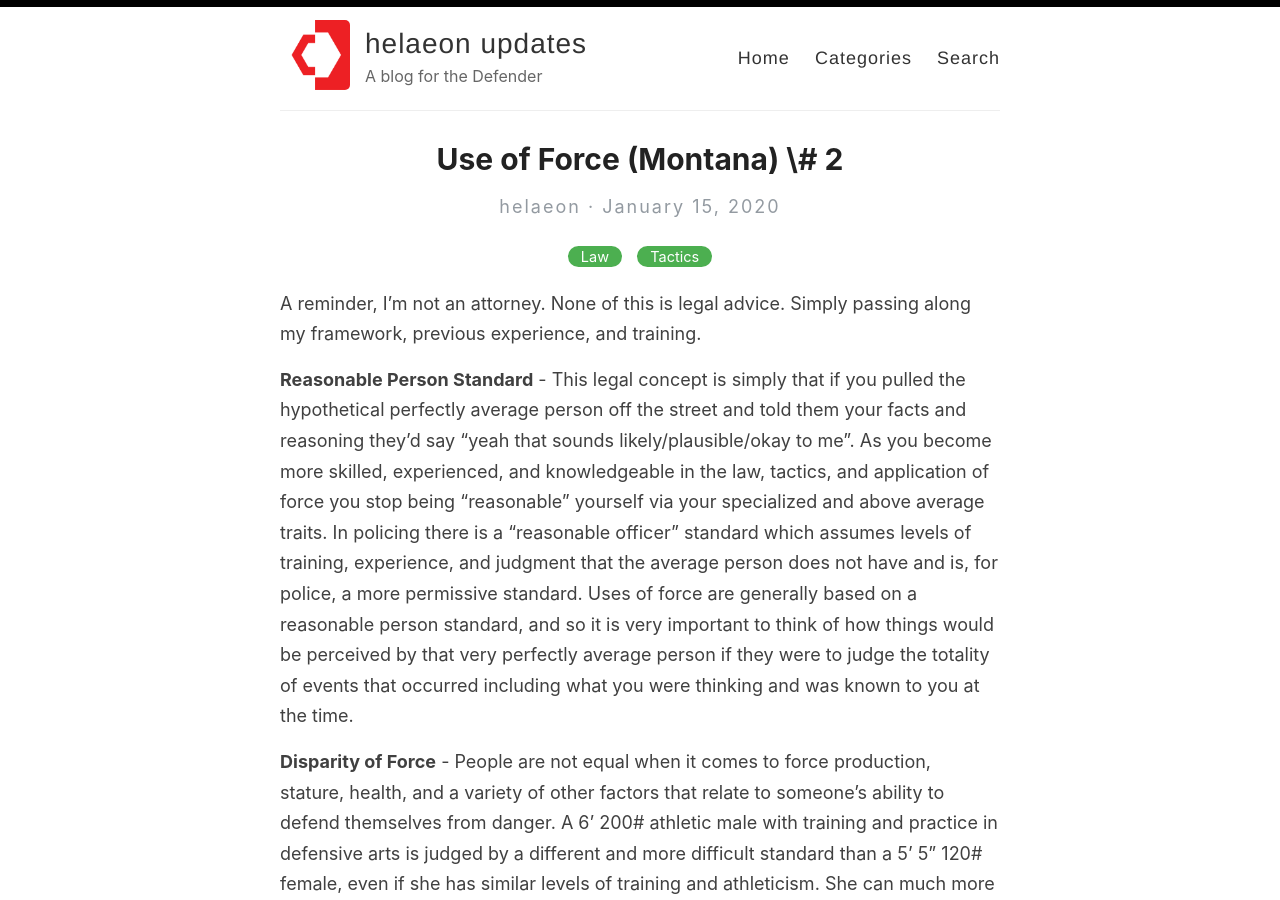
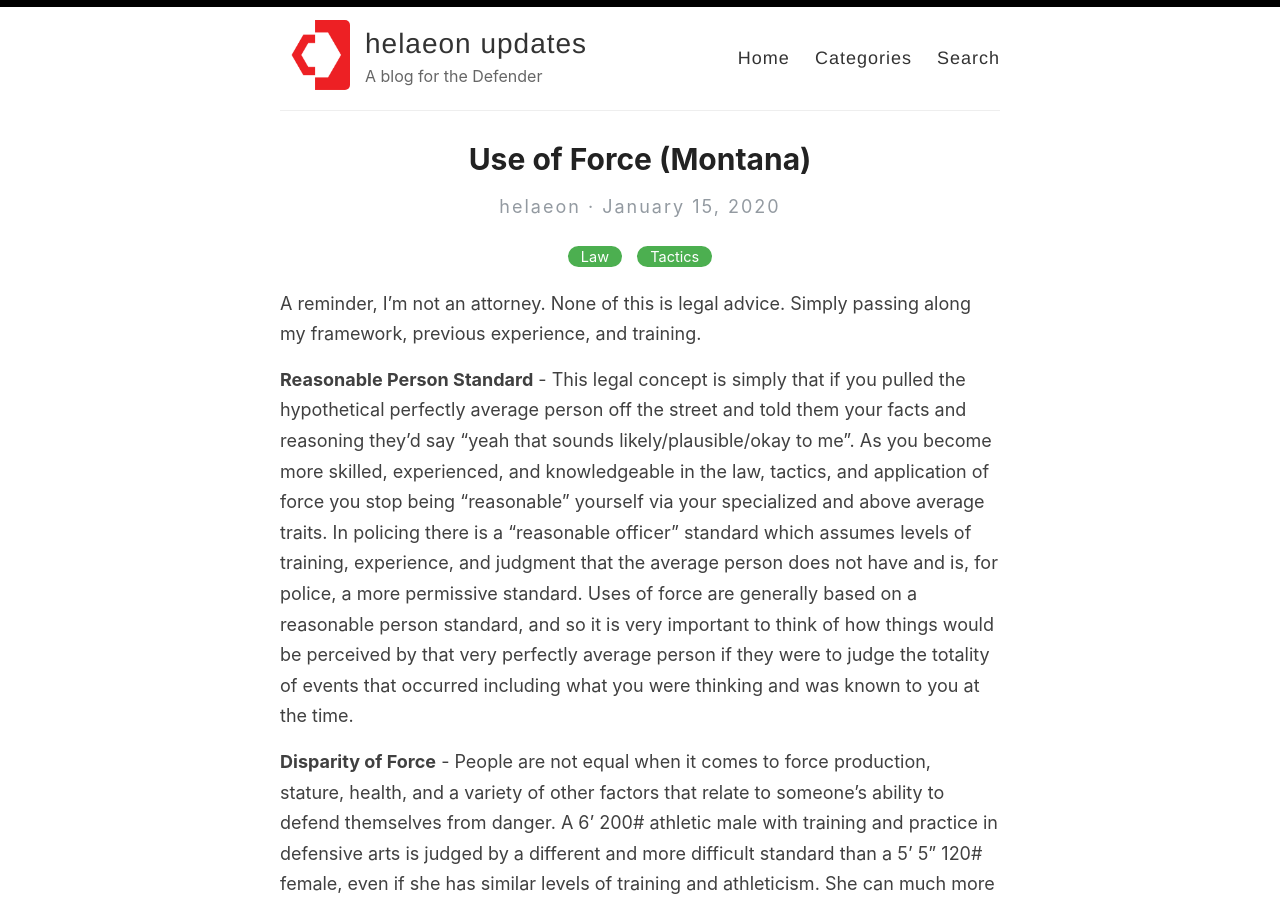
Before and after one commit to helaeon/helaeon.github.io, a Jekyll site: the page built from _posts/2020-1-15-use-of-force-mt-2.md, in a window 1280 px wide and 900 px high. Built offline with Jekyll 4.4.1, drawn with Linux system fonts in a browser that asks for light colours.

Commit message:
Update 2020-1-15-use-of-force-mt-2.md

```diff
--- a/_posts/2020-1-15-use-of-force-mt-2.md
+++ b/_posts/2020-1-15-use-of-force-mt-2.md
@@ -1,6 +1,6 @@
 ---
 layout: post
-title: Use of Force (Montana) \# 2
+title: Use of Force (Montana) # 2
 categories: Law Tactics
 ---
 
```
